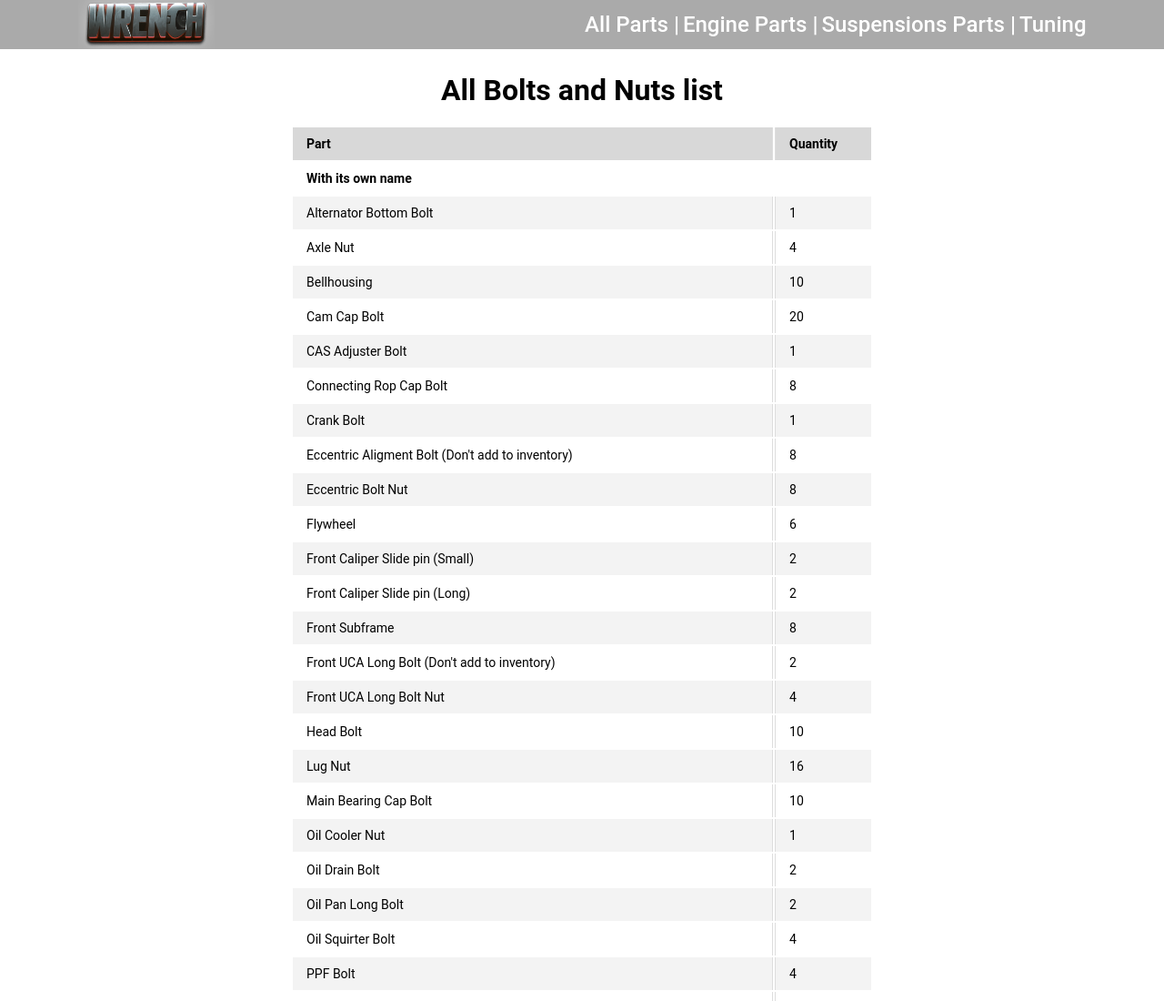
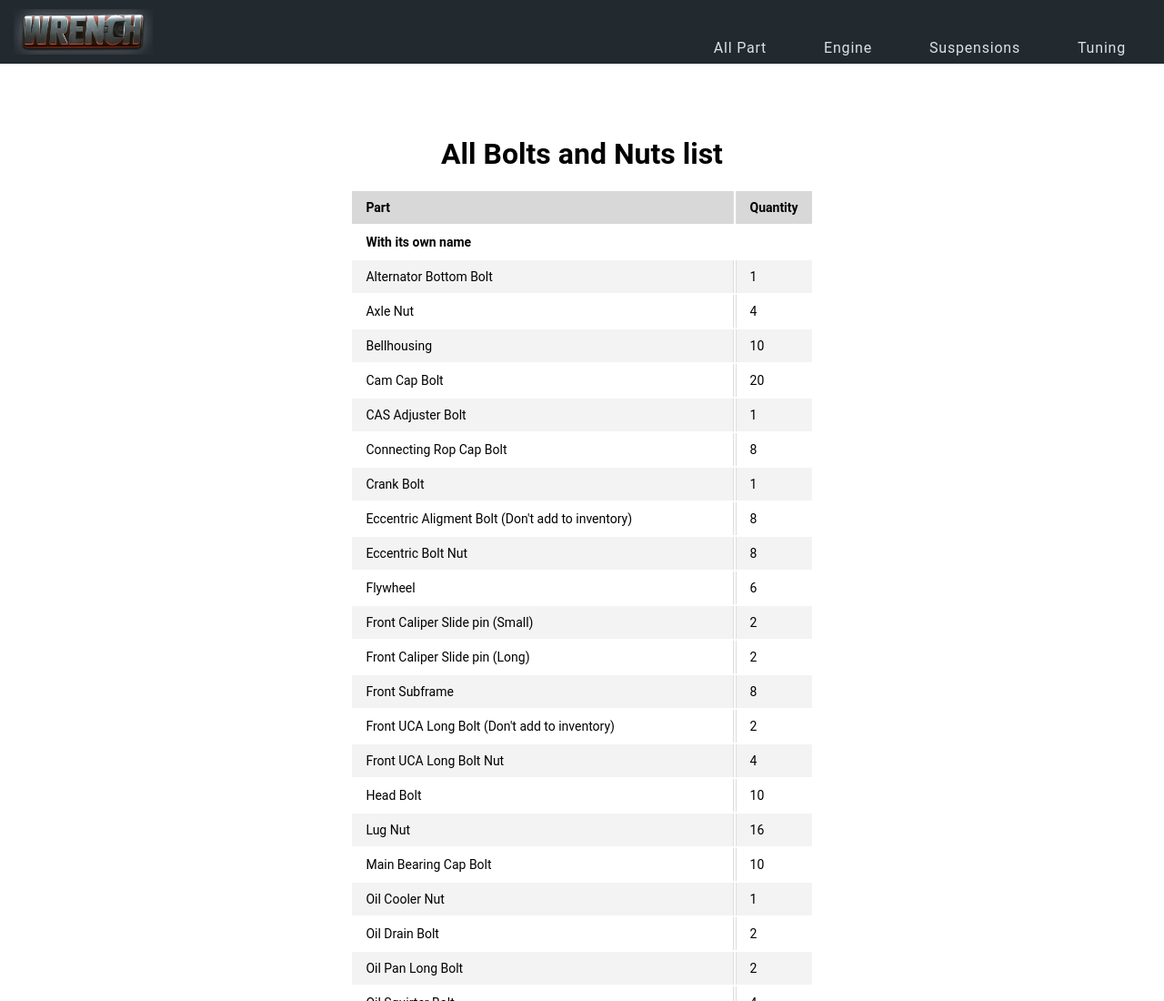
Before and after one commit to Pixeltigra/Wrench-Part-List, a plain HTML site: page index.html in a window 1280 px wide. Shown: the top 1100 px of the page at 91% size. Drawn offline with nearby package versions, Linux system fonts and the light colour scheme.

Commit message:
Add files via upload
Mobile adaptation

```diff
--- a/index.html
+++ b/index.html
@@ -3,43 +3,29 @@
 <head>
   <meta charset="utf-8">
   <meta name="viewport" content="width=device-width, initial-scale=1">
+  <title>Wrench Part List</title>
+  <link href="https://cdnjs.cloudflare.com/ajax/libs/font-awesome/5.12.0-2/css/all.min.css" rel="stylesheet">
   <link rel="stylesheet" type="text/css" href="styles.css">
-  <link rel="stylesheet" type="text/css" href="mobile.css">
-  <title>Wrench Part List</title>
-  <script type="text/javascript" src="http://ajax.googleapis.com/ajax/libs/jquery/1.4.4/jquery.min.js"></script>
-
-<script type="text/javascript">
-  $(document).ready(function(){
-    $(window).bind("resize", resizeWindow);
-    function resizeWindow(e){
-      var newWindowWidth = $(window).width();
-
-      // Если ширина меньше 600 px, используется таблица стилей для мобильного
-      if(newWindowWidth < 600){
-        $("link[rel=stylesheet]").attr({href : "mobile.css"});
-      } else if(newWindowWidth > 600){
-        // Если ширина больше 600 px, используется таблица стилей для десктопа
-        $("link[rel=stylesheet]").attr({href : "style.css"});
-      }
-    }
-  });
-</script>
 </head>
 <body>
-  <header class="header-container">
-    <div class="main-container">
-      <div class="navigation-container">
-        <div class="logo"><img class="img-logo" src="Wrench-logo.png" alt="Lol, there should be logo"></div>
-          <nav>
-            <a class="a-item" href="">All Parts |</a>
-            <a class="a-item" accesskey="e" href="Engine-parts.html">Engine Parts |</a>
-            <a class="a-item" accesskey="s" href="Suspensions-parts.html">Suspensions Parts |</a>
-            <a class="a-item" accesskey="t" href="Tuning.html">Tuning</a>
-          </nav>
+ <header class="menu">
+        <div class="menu-wrap">
+            <img src="Wrench-logo.png" class="logo-img" alt="Logo">
+            <input type="checkbox" id="checkbox">
+            <nav>
+                <ul>
+                    <li><a href="">All Part</a></li>
+                    <li><a href="Engine-parts.html">Engine</a></li>
+                    <li><a href="Suspensions-parts.html">Suspensions</a></li>
+                    <li><a href="Tuning.html">Tuning</a></li>
+                </ul>
+            </nav>
+            <label for="checkbox">
+                <i class="fa fa-bars menu-icon"></i>
+            </label>
         </div>
-      </div>
-    </div>
-  </header>
+    </header>
+
   <p class="p-Headling">All Bolts and Nuts list</p>
     <section class="section-table">
       <div class="table-style">
--- a/styles.css
+++ b/styles.css
@@ -27,7 +27,95 @@ h1, h2, h3, h4 {
   font-weight: bold;
 }
 
+@media (max-width: 768px) {
+  .table {
+    width: 100%;
+    margin: 20px 0 10px 0;
+  }
+
+  .section-table {
+    width: 100%;
+    margin: 20px 0 10px 0;
+  }
+}
+
 /**  Header  **/
+
+header {
+    height: 70px;
+    background-color: #22292F;
+    padding: 10px 0;
+}
+.menu-wrap {
+    display: flex;
+    justify-content: space-between;
+    padding: 0 15px;
+}
+.logo-img {
+    height: 50px;
+}
+.menu-icon {
+    font-size: 2.4em;
+    color: #ffffff;
+    line-height: 50px;
+}
+nav {
+    position: absolute;
+    background-color: #3D4852;
+    top:70px;
+    left:0;
+    width: 100%;
+}
+nav ul {
+    list-style-type: none;
+    max-height: 0px;
+    overflow: hidden;
+    transition: all 0.5s;
+}
+nav ul li {
+    padding: 0 15px;
+}
+nav ul li a {
+    display: inline-block;
+    padding: 12px;
+    /* Add your custom styles below to change appearance of links */
+    color: #DAE1E7;
+    text-decoration: none;
+    letter-spacing: 0.05em;
+}
+nav ul li a:hover, nav ul li a:focus {
+    color: #eb6f4a;
+}
+#checkbox {
+    display: none;
+}
+#checkbox:checked ~ nav ul {
+    max-height: 200px;
+    padding: 15px 0;
+    transition: all 0.5s;
+}
+
+@media (min-width: 768px) {
+    .menu-icon {
+        display: none;
+    }
+    nav {
+        position: relative;
+        top: -10px;
+        background-color: transparent;
+    }
+    nav ul {
+        max-height: 70px;
+        padding: 15px 0;
+        text-align: right;
+    }
+    nav ul li {
+        display: inline-flex;
+        padding-left: 20px;
+    }
+}
+
+/**
 
 .header-container {
   display: flex;
@@ -80,6 +168,8 @@ h1, h2, h3, h4 {
   color: lightskyblue;
 }
 
+**/
+
 /**  CheckBox  **/
 
 .reset-button{
@@ -123,13 +213,13 @@ h1, h2, h3, h4 {
 
 /**  List  **/
 
+/**
 .section-table {
   margin: 0 25% 2% 25%;
 }
+**/
 
 .table {
-  min-width: 525px;
-  max-width: 700px;
   border: none;
 }
 
```
Also changed, not shown: Engine-parts.html (+18 -32 lines), Suspensions-parts.html (+18 -32 lines), Tuning.html (+18 -14 lines).
